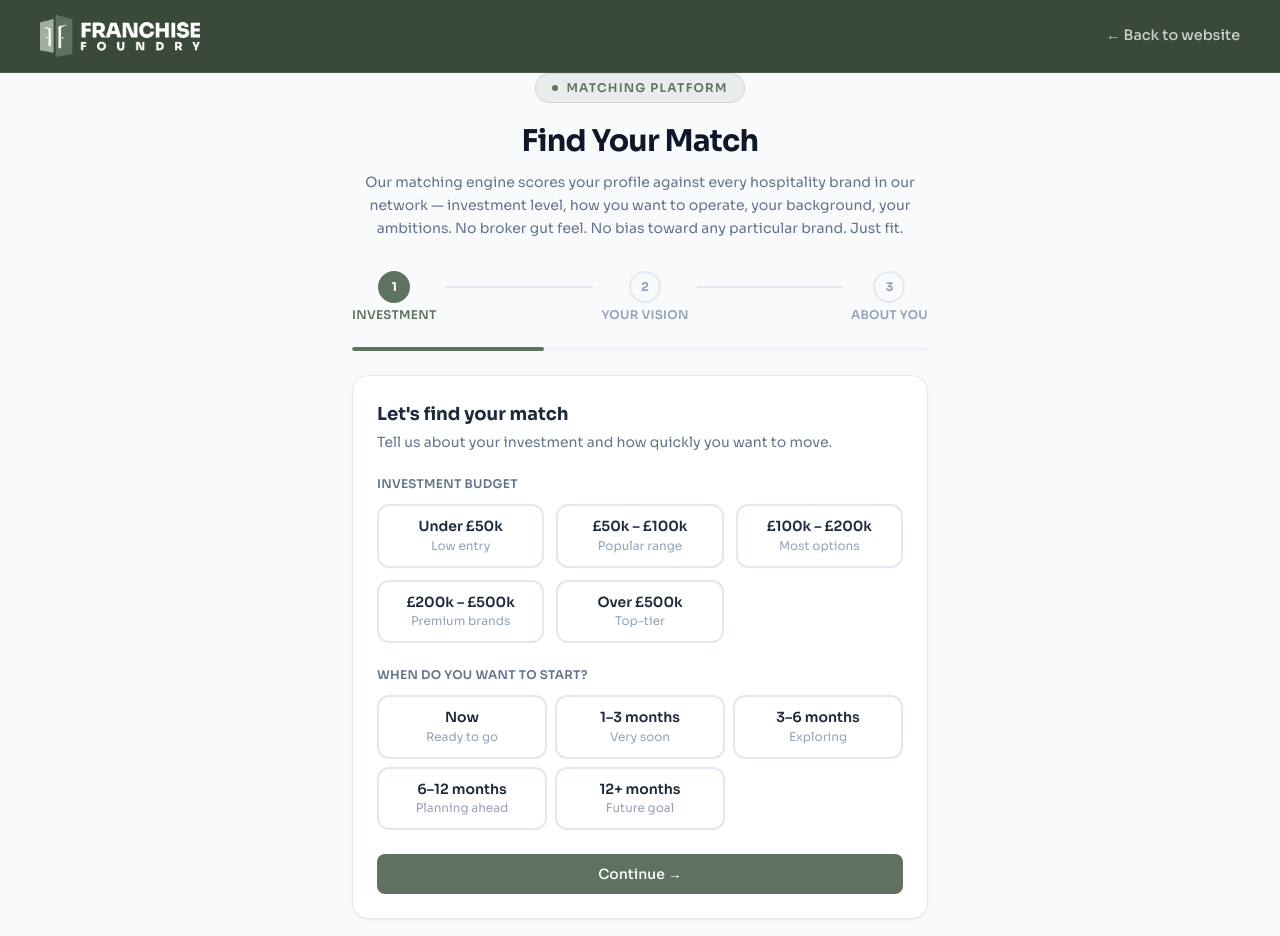
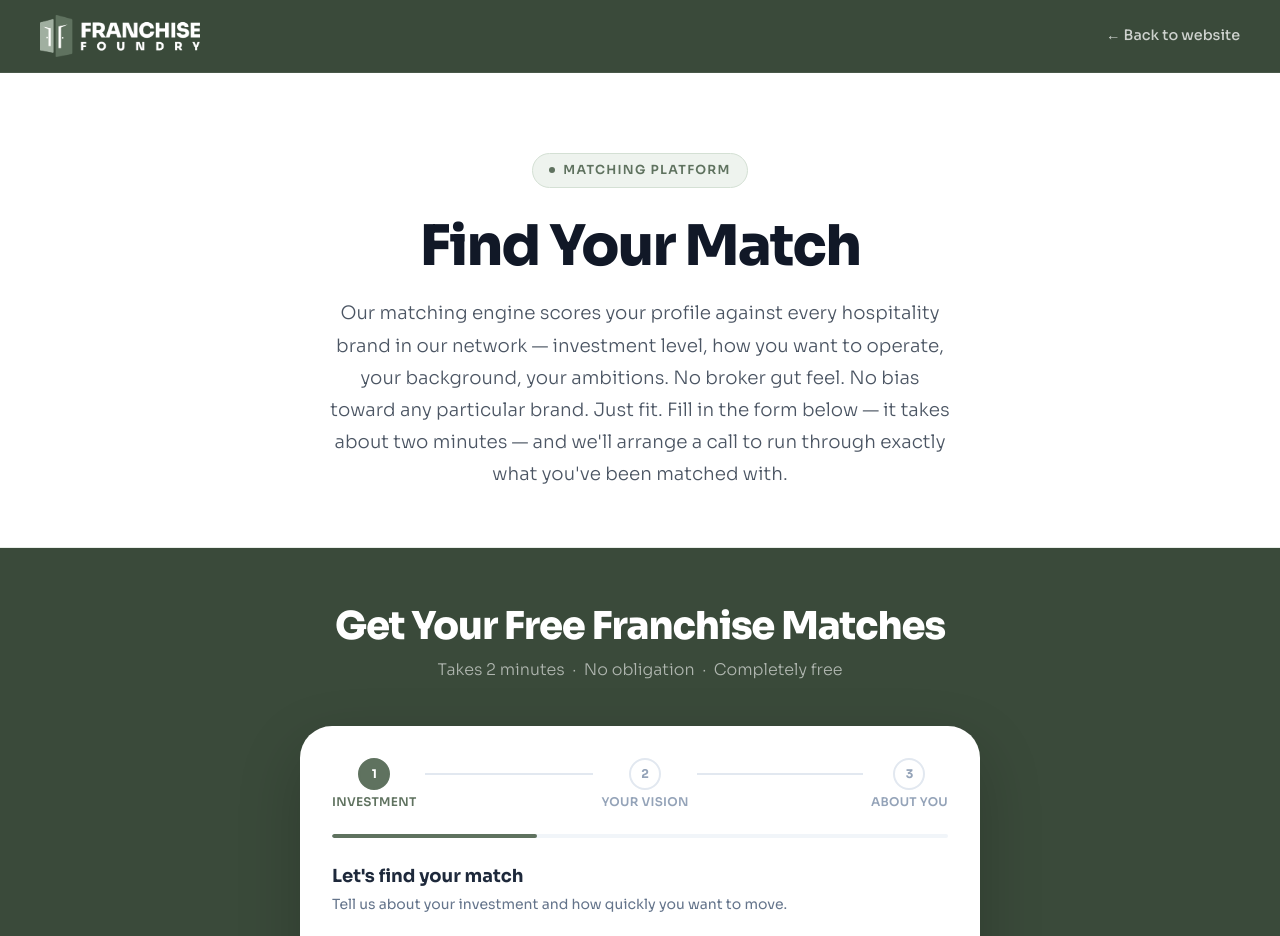
Before and after one commit to franchisefoundry/website, a Next.js app in the folder portal/: page /get-matched in a window 1280 px wide. Shown: the top 936 px of the page. Built offline with nearby package versions, Linux system fonts and the light colour scheme.

Commit message:
Update QuizForm.tsx

```diff
--- a/portal/app/(public)/get-matched/QuizForm.tsx
+++ b/portal/app/(public)/get-matched/QuizForm.tsx
@@ -17,11 +17,11 @@ const BUDGETS: Budget[] = [
 ]
 
 const TIMELINES = [
-  { value: '3',  label: 'Now',        sub: 'Ready to go' },
-  { value: '3',  label: '1–3 months', sub: 'Very soon' },
-  { value: '6',  label: '3–6 months', sub: 'Exploring' },
-  { value: '12', label: '6–12 months',sub: 'Planning ahead' },
-  { value: '24', label: '12+ months', sub: 'Future goal' },
+  { value: '3',  label: 'Now',         sub: 'Ready to go' },
+  { value: '3',  label: '1–3 months',  sub: 'Very soon' },
+  { value: '6',  label: '3–6 months',  sub: 'Exploring' },
+  { value: '12', label: '6–12 months', sub: 'Planning ahead' },
+  { value: '24', label: '12+ months',  sub: 'Future goal' },
 ]
 
 type FormData = {
@@ -160,20 +160,45 @@ export default function QuizForm() {
   const progress = (step / TOTAL_STEPS) * 100
 
   return (
-    <div className="max-w-xl mx-auto">
-      {/* Hero copy */}
-      <div className="mb-8 text-center">
-        <div className="inline-flex items-center gap-2 bg-brand-green/10 border border-brand-green/20 text-brand-green text-xs font-semibold uppercase tracking-widest px-4 py-1.5 rounded-full mb-5">
-          <span className="w-1.5 h-1.5 bg-brand-green rounded-full" />
+    <>
+      {/* Full-width white hero — matches website find-match.html */}
+      <section style={{ background: 'white', borderBottom: '1px solid #e8ede8', padding: '80px 40px 56px', textAlign: 'center' }}>
+        <div style={{ maxWidth: 700, margin: '0 auto' }}>
+          <div style={{
+            display: 'inline-flex', alignItems: 'center', gap: 8,
+            background: '#eef3ee', border: '1px solid #d4e0d4',
+            color: '#5f725f', fontSize: '0.78rem', fontWeight: 600,
+            letterSpacing: '0.1em', textTransform: 'uppercase',
+            padding: '7px 16px', borderRadius: 100, marginBottom: 28,
+          }}>
+            <span style={{ width: 6, height: 6, background: '#5f725f', borderRadius: '50%', display: 'inline-block' }} />
             Matching Platform
           </div>
-        <h1 className="text-3xl font-bold text-slate-900 mb-3 tracking-tight">Find Your Match</h1>
-        <p className="text-slate-500 text-sm leading-relaxed">
-          Our matching engine scores your profile against every hospitality brand in our network — investment level, how you want to operate, your background, your ambitions. No broker gut feel. No bias toward any particular brand. Just fit.
+          <h1 style={{ fontSize: '3.5rem', fontWeight: 800, color: '#111827', marginBottom: 20, lineHeight: 1.1, letterSpacing: '-0.03em' }}>
+            Find Your Match
+          </h1>
+          <p style={{ fontSize: '1.15rem', color: '#4b5563', fontWeight: 300, lineHeight: 1.75, maxWidth: 620, margin: '0 auto' }}>
+            Our matching engine scores your profile against every hospitality brand in our network — investment level, how you want to operate, your background, your ambitions. No broker gut feel. No bias toward any particular brand. Just fit. Fill in the form below — it takes about two minutes — and we&apos;ll arrange a call to run through exactly what you&apos;ve been matched with.
+          </p>
+        </div>
+      </section>
+
+      {/* Full-width dark green form section — matches website */}
+      <section style={{ padding: '56px 40px 100px', background: '#3a4a3a' }}>
+        <div style={{ textAlign: 'center', marginBottom: 44 }}>
+          <h2 style={{ fontSize: '2.4rem', fontWeight: 800, color: 'white', letterSpacing: '-0.03em', marginBottom: 10, lineHeight: 1.15 }}>
+            Get Your Free Franchise Matches
+          </h2>
+          <p style={{ fontSize: '1rem', color: 'rgba(255,255,255,0.6)', fontWeight: 300 }}>
+            Takes 2 minutes &nbsp;·&nbsp; No obligation &nbsp;·&nbsp; Completely free
           </p>
         </div>
 
-      {/* Progress */}
+        {/* White form card */}
+        <div style={{ maxWidth: 680, margin: '0 auto', background: 'white', borderRadius: 32, overflow: 'hidden', boxShadow: '0 24px 64px rgba(0,0,0,0.2)' }}>
+          <div className="p-8">
+
+            {/* Progress steps */}
             <div className="flex items-center mb-6">
               {STEP_LABELS.map((label, i) => {
                 const num = i + 1
@@ -200,13 +225,11 @@ export default function QuizForm() {
               <div className="h-full bg-brand-green rounded-full transition-all duration-300" style={{ width: `${progress}%` }} />
             </div>
 
-      <div className="bg-white rounded-2xl border border-slate-200 shadow-sm p-6">
-
             {/* Step 1 — Investment */}
             {step === 1 && (
               <div className="space-y-6">
                 <div>
-              <h2 className="text-lg font-bold text-slate-800 mb-1">Let&apos;s find your match</h2>
+                  <h3 className="text-lg font-bold text-slate-800 mb-1">Let&apos;s find your match</h3>
                   <p className="text-sm text-slate-500">Tell us about your investment and how quickly you want to move.</p>
                 </div>
 
@@ -238,7 +261,7 @@ export default function QuizForm() {
             {step === 2 && (
               <div className="space-y-5">
                 <div>
-              <h2 className="text-lg font-bold text-slate-800 mb-1">Your Vision</h2>
+                  <h3 className="text-lg font-bold text-slate-800 mb-1">Your Vision</h3>
                   <p className="text-sm text-slate-500">Help us understand the kind of franchise that fits your lifestyle.</p>
                 </div>
 
@@ -260,17 +283,21 @@ export default function QuizForm() {
                 <div className="grid grid-cols-2 gap-4">
                   <div>
                     <p className="text-xs font-semibold text-slate-500 uppercase tracking-wide mb-2">Full-time commitment?</p>
+                    <div className="space-y-2">
                       {[{ v: true, l: 'Yes' }, { v: false, l: 'No / part-time' }].map(({ v, l }) => (
                         <RadioCard key={l} label={l} selected={data.full_time_available === v}
                           onClick={() => set('full_time_available', v)} />
                       ))}
                     </div>
+                  </div>
                   <div>
                     <p className="text-xs font-semibold text-slate-500 uppercase tracking-wide mb-2">Multi-site ambition?</p>
+                    <div className="space-y-2">
                       {[{ v: true, l: 'Yes, I want to grow' }, { v: false, l: 'Single site for now' }].map(({ v, l }) => (
                         <RadioCard key={l} label={l} selected={data.multi_site_interest === v}
                           onClick={() => set('multi_site_interest', v)} />
                       ))}
+                    </div>
                   </div>
                 </div>
               </div>
@@ -280,7 +307,7 @@ export default function QuizForm() {
             {step === 3 && (
               <div className="space-y-5">
                 <div>
-              <h2 className="text-lg font-bold text-slate-800 mb-1">About You</h2>
+                  <h3 className="text-lg font-bold text-slate-800 mb-1">About You</h3>
                   <p className="text-sm text-slate-500">A few final details to fine-tune your matches.</p>
                 </div>
 
@@ -318,7 +345,9 @@ export default function QuizForm() {
                 </div>
 
                 <div>
-              <p className="text-xs font-semibold text-slate-500 uppercase tracking-wide mb-2">Anything else we should know? <span className="normal-case font-normal text-slate-400">(optional)</span></p>
+                  <p className="text-xs font-semibold text-slate-500 uppercase tracking-wide mb-2">
+                    Anything else we should know? <span className="normal-case font-normal text-slate-400">(optional)</span>
+                  </p>
                   <textarea value={data.goals} onChange={e => set('goals', e.target.value)} rows={3}
                     placeholder="e.g. I've managed teams in hospitality for 8 years and I'm looking to invest in a food concept in Manchester…"
                     className="w-full px-3 py-2 border border-slate-300 rounded-lg text-sm focus:outline-none focus:ring-2 focus:ring-brand-green focus:border-transparent resize-none" />
@@ -349,11 +378,10 @@ export default function QuizForm() {
                 </button>
               )}
             </div>
+
           </div>
-
-      <p className="text-center text-xs text-slate-400 mt-4">
-        Takes 2 minutes &nbsp;·&nbsp; No obligation &nbsp;·&nbsp; Completely free
-      </p>
         </div>
+      </section>
+    </>
   )
 }
```
Lines whose indentation alone changed are shown as unchanged.
